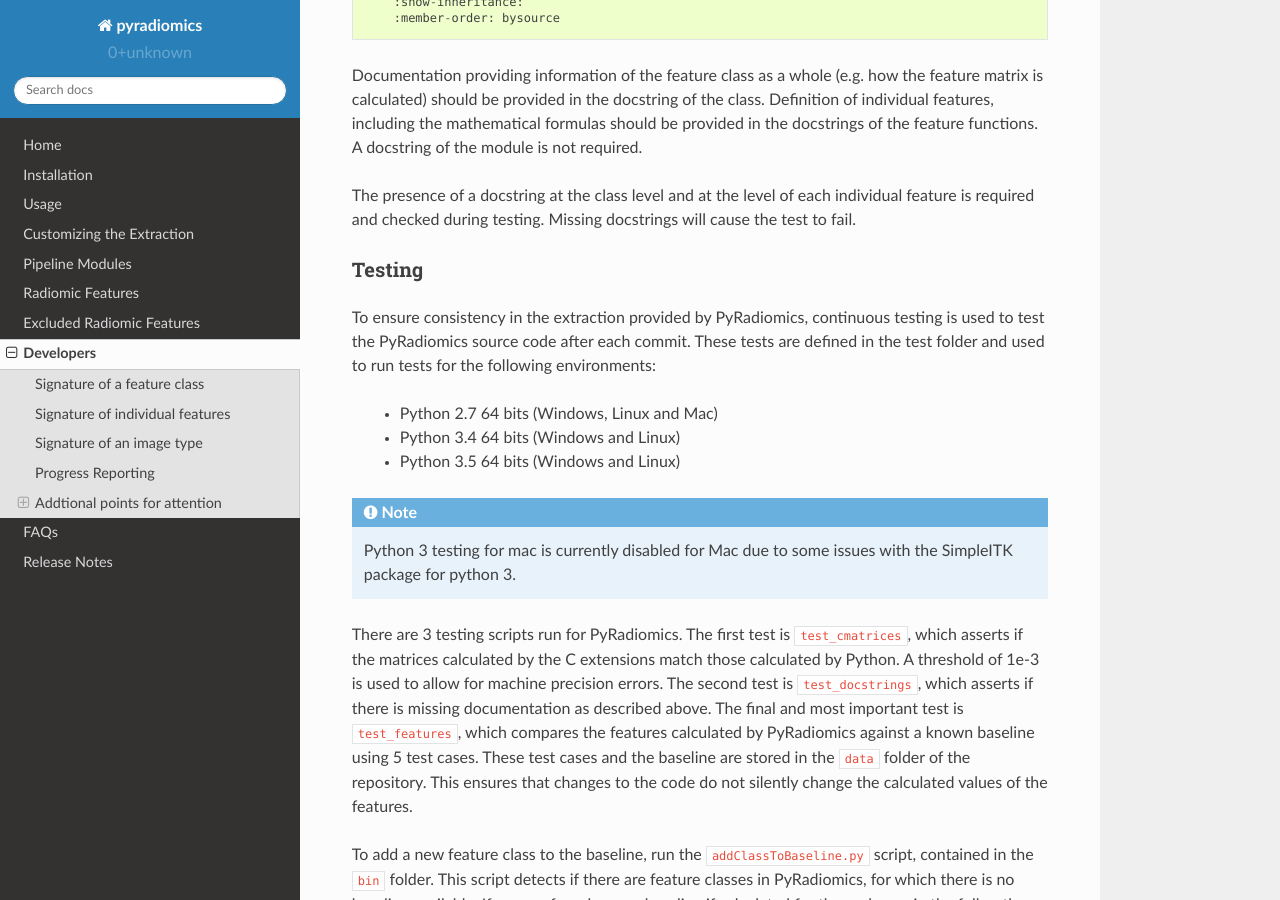
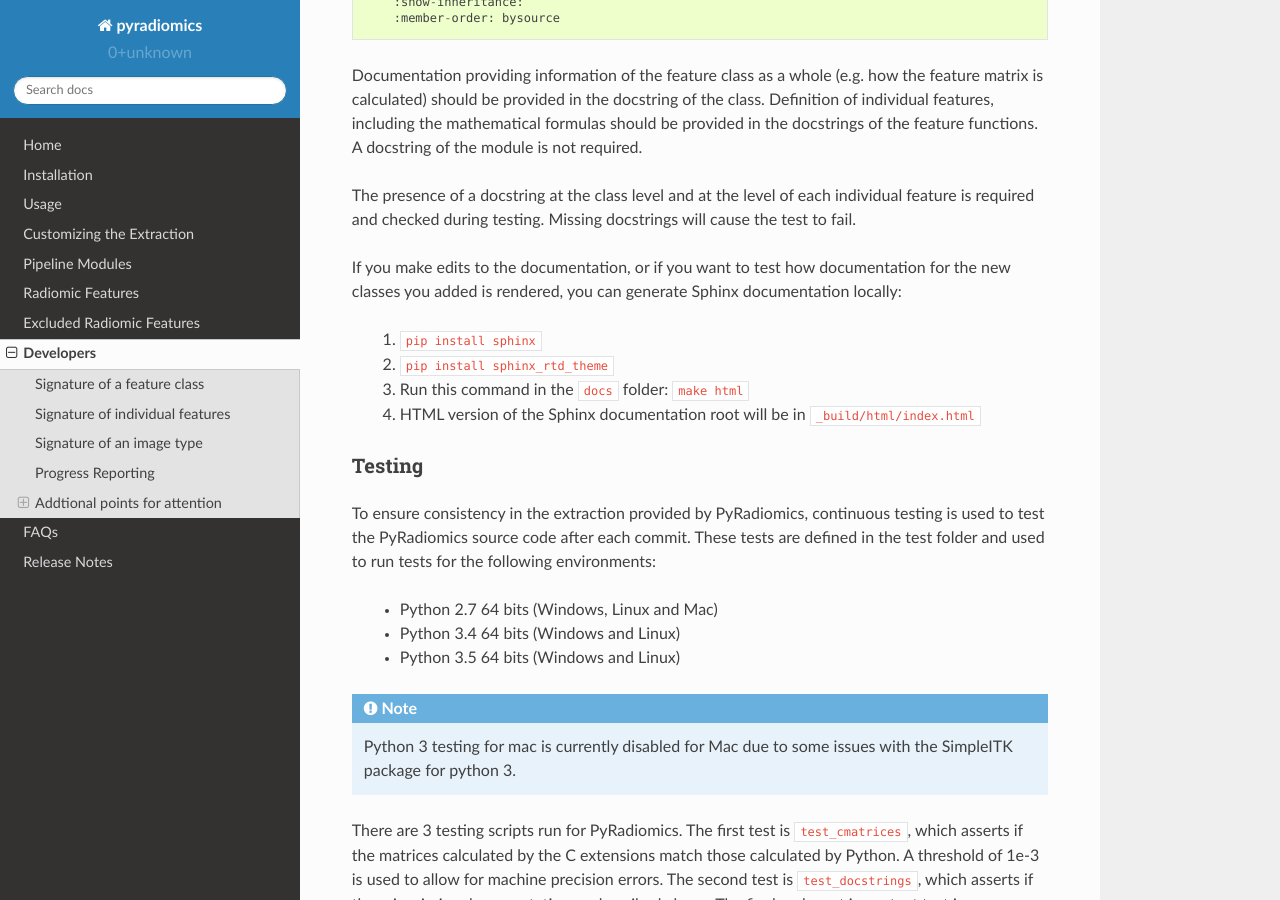
Before and after one commit to AIM-Harvard/pyradiomics, a Sphinx documentation site: the page built from docs/developers.rst, in a window 1280 px wide and 900 px high, scrolled down 4095 px. Built offline with Sphinx 7.4.7 and the Read the Docs theme 2.0.0, drawn with Linux system fonts in a browser that asks for light colours.

Commit message:
ENH: add instructions on how to generate sphinx documentation

```diff
--- a/docs/developers.rst
+++ b/docs/developers.rst
@@ -196,6 +196,13 @@ be provided in the docstrings of the feature functions. A docstring of the modul
 The presence of a docstring at the class level and at the level of each individual feature is required and checked
 during testing. Missing docstrings will cause the test to fail.
 
+If you make edits to the documentation, or if you want to test how documentation for the new classes you added is rendered, you can generate Sphinx documentation locally:
+
+ 1. ``pip install sphinx``
+ 2. ``pip install sphinx_rtd_theme``
+ 3. Run this command in the ``docs`` folder: ``make html``
+ 4. HTML version of the Sphinx documentation root will be in ``_build/html/index.html``
+
 Testing
 *******
 
```
